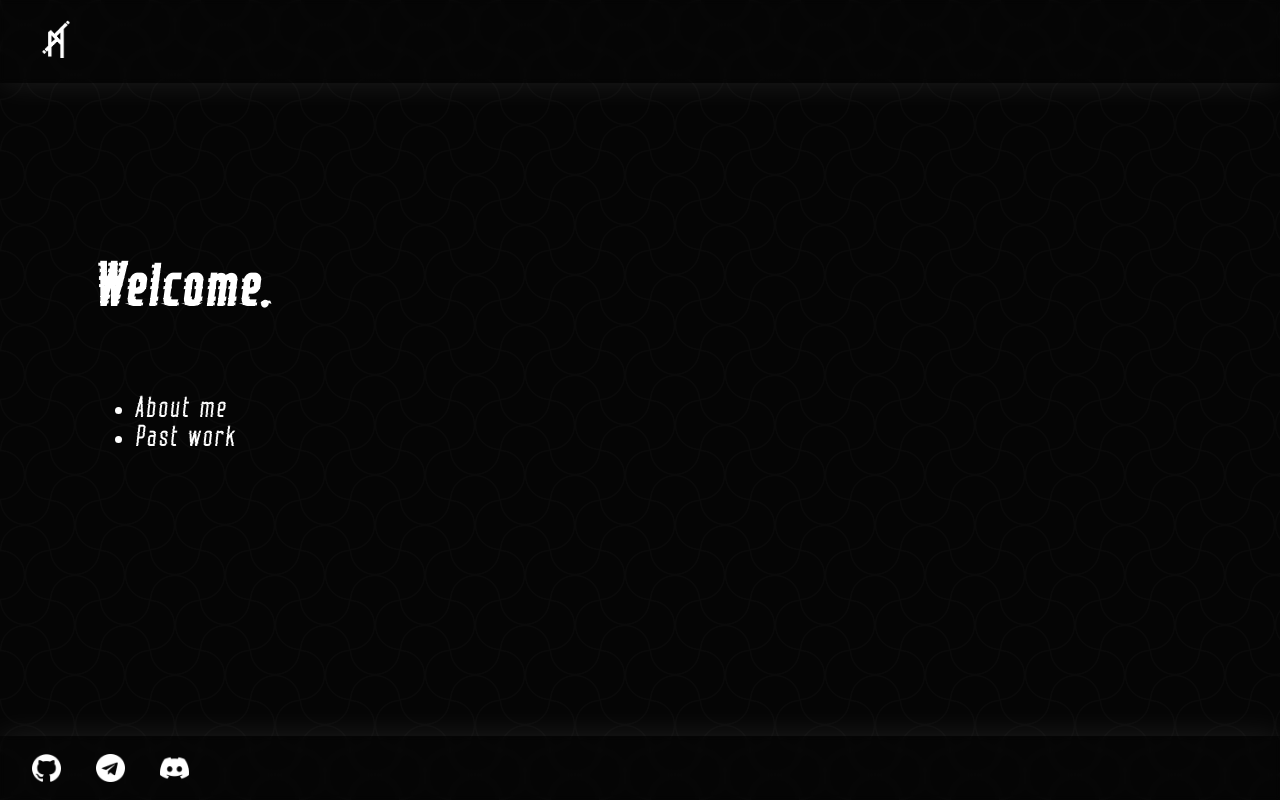
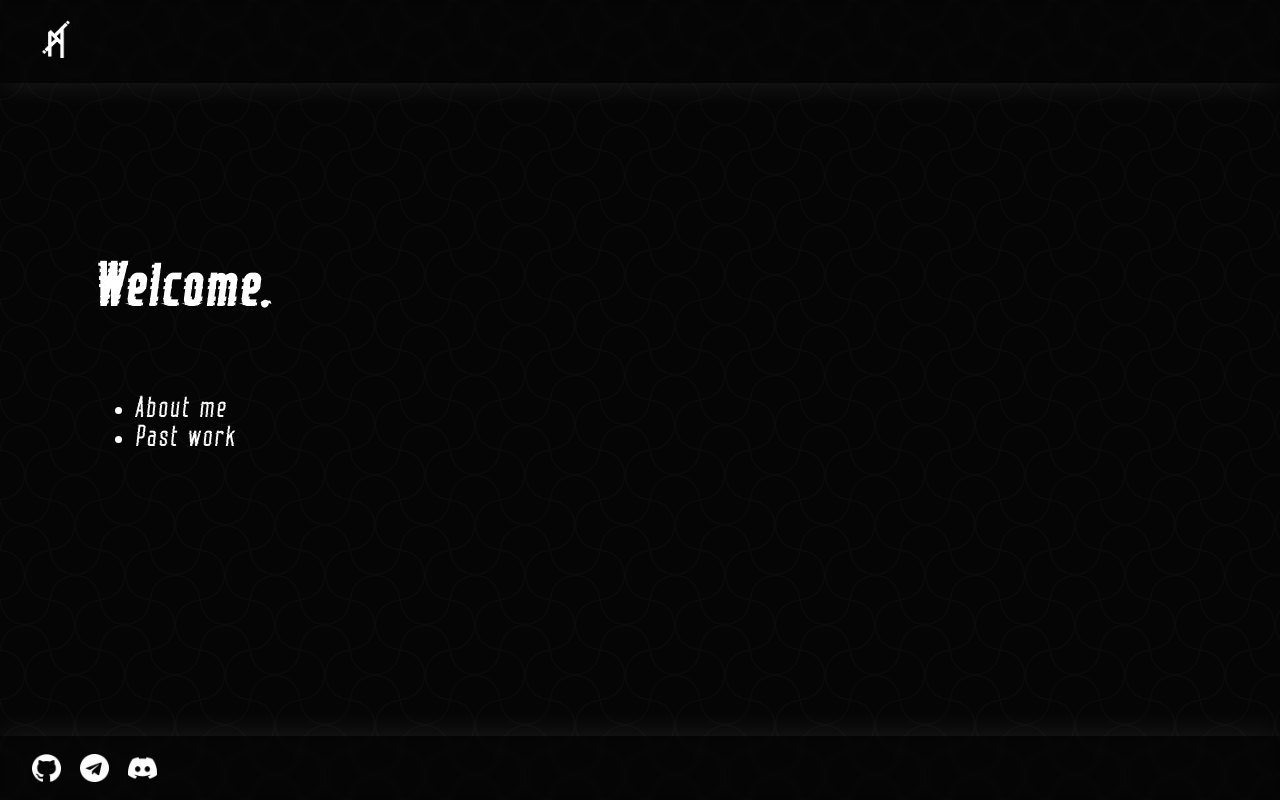
Before and after one commit to paranoidPhantom/paranoidPhantom.github.io, a Vue app: page / in a window 1280 px wide. Built offline with nearby package versions, Linux system fonts and the light colour scheme.

Commit message:
Update SocialBar.vue

```diff
--- a/src/components/SocialBar.vue
+++ b/src/components/SocialBar.vue
@@ -30,7 +30,7 @@
     align-items: center;
     width: 100%;
     height: 100%;
-    gap: 5vw;
+    gap: 3rem;
 }
 a {
     height: 90%;
```
